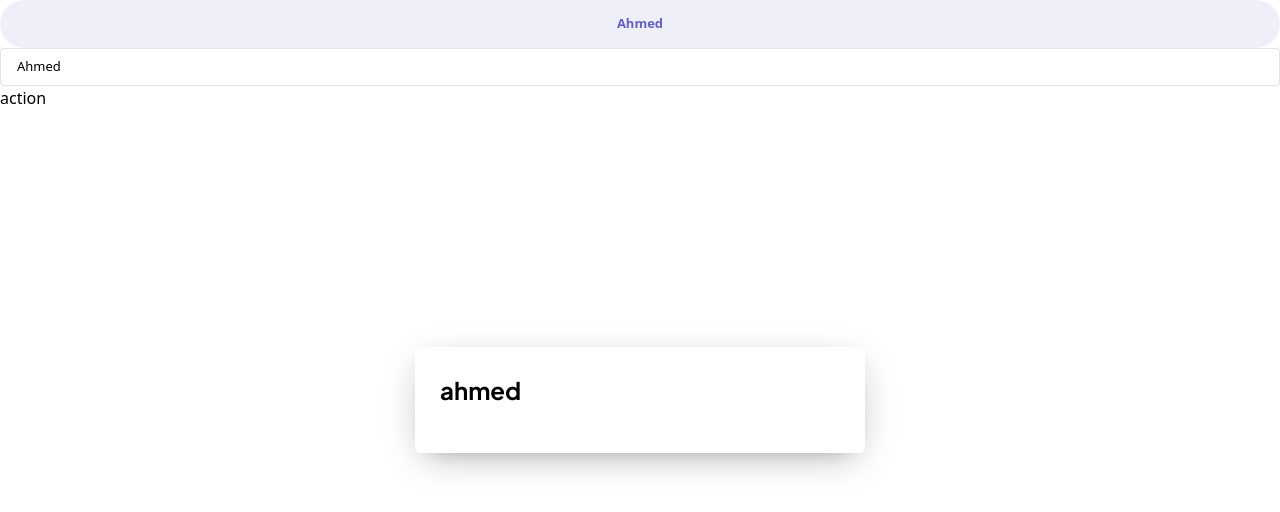
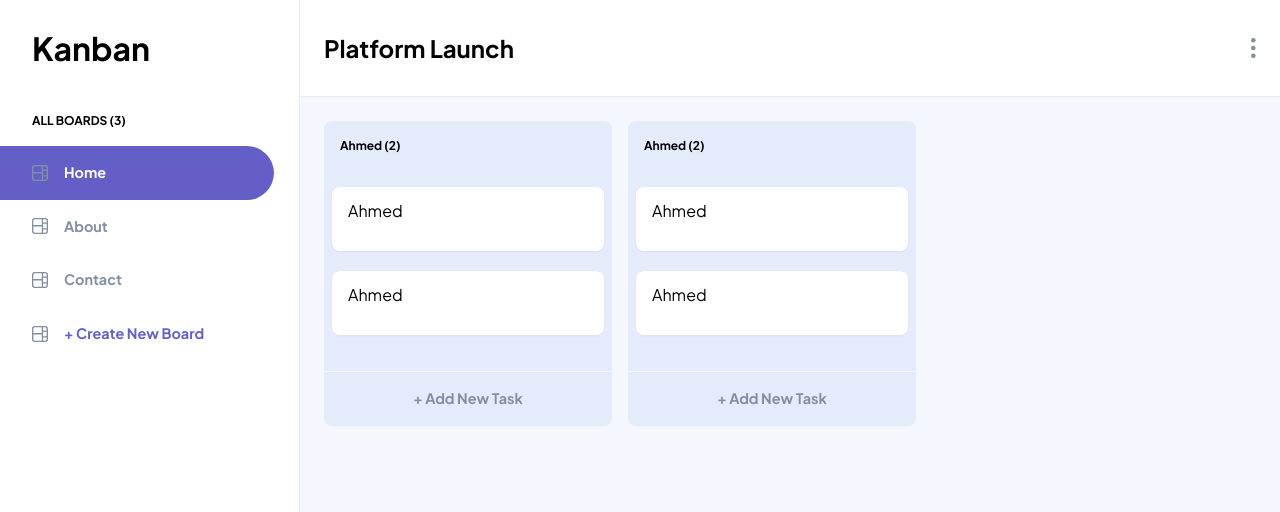
Before and after one commit to AhmedTarek22/Kanban-board, a React (Vite) app: page / in a window 1280 px wide. Shown: the top 512 px of the page. Built offline with nearby package versions, Linux system fonts and the light colour scheme.

Commit message:
Layout done

```diff
--- a/package.json
+++ b/package.json
@@ -29,6 +29,7 @@
     "eslint-plugin-react-refresh": "^0.4.16",
     "globals": "^15.14.0",
     "postcss": "^8.4.49",
+    "prettier-plugin-tailwindcss": "^0.6.10",
     "tailwindcss": "^3.4.17",
     "vite": "^6.0.5"
   }
--- a/src/App.jsx
+++ b/src/App.jsx
@@ -1,30 +1,16 @@
-import Button from "./Components/Button";
-import DialogPrimitive from "./Components/DialogPrimitive";
-import DropdownPrimitive from "./Components/DropdownPrimitive";
-import TextField from "./Components/TextField";
+import Header from "./Components/Header";
+import SideMenu from "./Components/SideMenu";
+import Workspace from "./Components/Workspace";
 
 function App() {
   return (
-    <>
-      <Button variant="secondary" size="lg" isFullWidth="true">
-        Ahmed
-      </Button>
-      <TextField defaultValue={"Ahmed"} />
-      <DropdownPrimitive
-        items={{
-          edit: {
-            label: "Edit board",
-            onclick: () => console.log("Edit"),
-          },
-          delete: {
-            label: "Delete board",
-            onclick: () => console.log("Delete"),
-          },
-        }}
-        triggerComponent={() => <button>action</button>}
-      />
-      <DialogPrimitive title={"ahmed"} isOpen={true}/>
-    </>
+    <div className="flex flex-col font-jakarta h-screen">
+      <Header />
+      <div className="flex flex-1">
+        <SideMenu />
+        <Workspace />
+      </div>
+    </div>
   );
 }
 
--- /dev/null
+++ b/src/Components/Card.jsx
@@ -0,0 +1,9 @@
+const Card = () => {
+  return (
+    <div className="group/card relative min-h-16 overflow-y-hidden rounded-lg bg-white px-4 py-3 shadow-sm">
+      <p>Ahmed</p>
+    </div>
+  );
+};
+
+export default Card;
--- /dev/null
+++ b/src/Components/Column.jsx
@@ -0,0 +1,24 @@
+import Card from "./Card";
+
+const Column = () => {
+  const addNewTaskHandler = () => {};
+  return (
+    <div className="flex w-72 shrink-0 flex-col gap-4 self-start rounded-lg bg-lines-light px-2">
+      <h2 className="group/column relative top-0 rounded bg-lines-light px-2 py-4 text-heading-s">
+        Ahmed (2)
+      </h2>
+      <div className="mb-5 flex flex-col gap-5">
+        <Card />
+        <Card />
+      </div>
+      <button
+        onClick={addNewTaskHandler}
+        className="-mx-2 mt-auto border-t border-light-grey px-2 py-4 text-heading-m text-medium-grey"
+      >
+        + Add New Task
+      </button>
+    </div>
+  );
+};
+
+export default Column;
--- a/src/Components/DropdownPrimitive.jsx
+++ b/src/Components/DropdownPrimitive.jsx
@@ -2,7 +2,7 @@ import * as DropdownMenu from "@radix-ui/react-dropdown-menu";
 import clsx from "clsx";
 
 /**
- *  @param {Object} props
+ * @param {Object} props
  * @param {function} props.triggerComponent
  * @param {object} props.items
  * @param {string} props.items.label - The text to display in the dropdown
--- /dev/null
+++ b/src/Components/Header.jsx
@@ -0,0 +1,40 @@
+import { useState } from "react";
+import DialogPrimitive from "./DialogPrimitive";
+import DropdownPrimitive from "./DropdownPrimitive";
+import iconVerticalEllipsis from "../assets/icon-vertical-ellipsis.svg";
+const Header = () => {
+  const [open, setOpen] = useState(false);
+
+  const onEditBoard = () => setOpen(true);
+  return (
+    <header className="flex h-[97px] shrink-0 items-center">
+      <div className="flex w-[300px] items-center gap-4 self-stretch border-b border-r border-lines-light pl-8 text-[32px] font-bold">
+        Kanban
+      </div>
+      <div className="flex flex-1 items-center justify-between self-stretch border-b border-lines-light pl-6 pr-6">
+        <h2 className="text-heading-xl">Platform Launch</h2>
+        <DropdownPrimitive
+          items={{
+            edit: { label: "Edit Board", onClick: onEditBoard },
+            delete: {
+              label: "Delete Board",
+              onClick: () => console.log("Delete"),
+            },
+          }}
+          triggerComponent={() => (
+            <button className="flex items-center gap-2 text-[14px] font-bold text-main-purple">
+              <img src={iconVerticalEllipsis} alt="icon vertical ellipsis" />
+            </button>
+          )}
+        />
+        <DialogPrimitive
+          isOpen={open}
+          setOpen={setOpen}
+          title="Edit Board"
+        ></DialogPrimitive>
+      </div>
+    </header>
+  );
+};
+
+export default Header;
--- /dev/null
+++ b/src/Components/SideMenu.jsx
@@ -0,0 +1,63 @@
+import clsx from "clsx";
+import { useState } from "react";
+import DialogPrimitive from "./DialogPrimitive";
+import iconBoard from "../assets/icon-board.svg";
+
+const SideMenu = () => {
+  const data = [
+    {
+      title: "Home",
+      id: "1",
+    },
+    {
+      title: "About",
+      id: "2",
+    },
+    {
+      title: "Contact",
+      id: "3",
+    },
+  ];
+  const [selectedBoardIndex, setSelectedBoardIndex] = useState(0);
+  const [open, setOpen] = useState(false);
+
+  return (
+    <aside className="side-menu -mt-px w-[300px] border-r border-lines-light bg-white">
+      <p className="px-8 py-4 text-heading-s">ALL BOARDS ({data.length})</p>
+      <ul>
+        {data &&
+          data.map((item, index) => (
+            <li key={item.id}>
+              <button
+                className={clsx(
+                  "flex w-11/12 items-center gap-4 rounded-e-full px-8 py-4 text-heading-m text-medium-grey transition data-[isactive=false]:hover:bg-main-purple/10 data-[isactive=false]:hover:text-main-purple",
+                  {
+                    "bg-main-purple !text-white hover:bg-main-purple":
+                      selectedBoardIndex === index,
+                  }
+                )}
+                data-isactive={selectedBoardIndex === index}
+                onClick={() => setSelectedBoardIndex(index)}
+              >
+                <img src={iconBoard} alt="icon board" /> {item.title}
+              </button>
+            </li>
+          ))}
+        <li className="px-8 py-4">
+          <DialogPrimitive
+            isOpen={open}
+            setOpen={setOpen}
+            title="ahmed"
+            triggerComponent={
+              <button className="flex w-full items-center gap-4 text-heading-m text-main-purple">
+                <img src={iconBoard} alt="icon board" /> + Create New Board
+              </button>
+            }
+          ></DialogPrimitive>
+        </li>
+      </ul>
+    </aside>
+  );
+};
+
+export default SideMenu;
--- /dev/null
+++ b/src/Components/Workspace.jsx
@@ -0,0 +1,12 @@
+import Column from "./Column";
+
+const Workspace = () => {
+  return (
+    <div className="p-6 flex overflow-auto flex-1 h-[calc(100vh-97px)] bg-light-grey gap-4">
+      <Column />
+      <Column />
+    </div>
+  );
+};
+
+export default Workspace;
```
Also changed, not shown: 3 other files (tests, documents, lock files or other folders).
